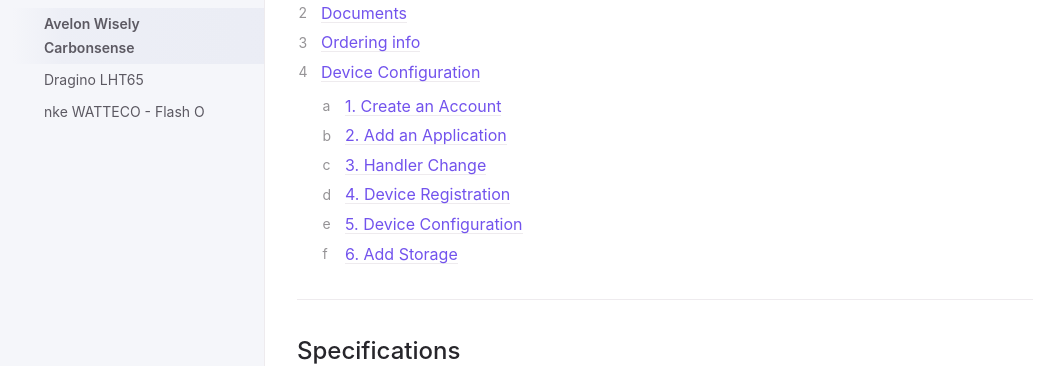
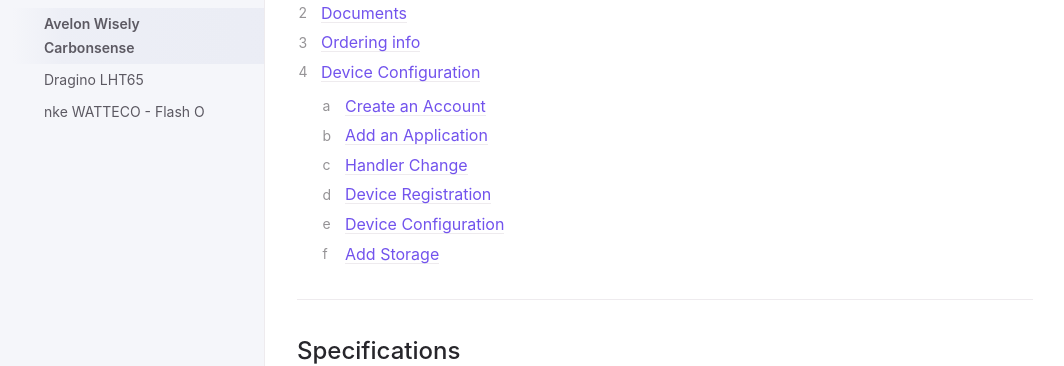
Before and after one commit to hslu-ige-laes/lora-devices-ttn, a Jekyll site: the page built from docs/sensors/avelon-wisely-carbonsense.md, in a window 1280 px wide and 1400 px high, scrolled down 241 px. Shown: the part 164-530 px from the top of the window, without its empty margins (107-1171 px from the left). Built offline with Jekyll 4.4.1, drawn with Linux system fonts in a browser that asks for light colours; some of the changed text lies outside the part shown.

Commit message:
Update avelon-wisely-carbonsense.md

```diff
--- a/docs/sensors/avelon-wisely-carbonsense.md
+++ b/docs/sensors/avelon-wisely-carbonsense.md
@@ -55,7 +55,7 @@ The Wisely Carbonsense is an indoor room sensor to measure temperature, humidity
 ---
 
 ## Device Configuration
-### 1. Create an Account
+### Create an Account
 > To register your device you’ll need a "The Things Network" account.<br>
 > If you don't have one already, please follow these steps:
 
@@ -64,7 +64,7 @@ The Wisely Carbonsense is an indoor room sensor to measure temperature, humidity
 2. Select [Console](https://console.thethingsnetwork.org/) from the menue on top right
 3. From the top right `menu`, select `your name > Settings`. Then change the `default Handler` if the one currently selected is not where you’ll be deploying most of your devices.
 
-### 2. Add an Application
+### Add an Application
 > To keep the payload decoder as simple as possible it is recommended to create an own application only for the avelon wisely carbonsense sensors. You can add multiple sensor of the same type to the application.
 
 1. Log in and open the [Console > Application](https://console.thethingsnetwork.org/).
@@ -78,7 +78,7 @@ The Wisely Carbonsense is an indoor room sensor to measure temperature, humidity
 
 > You will be redirected to the newly added Application page.
 
-### 3. Handler Change
+### Handler Change
 > The Wisely sensors are per default configured for the Avelon Cloud, even if ordered as "self-managed". Thats why we have to detach the device from the avelon cloud.
 
 1. Scan the `QR-Code` with e.g. a Mobile Phone
@@ -96,7 +96,7 @@ The Wisely Carbonsense is an indoor room sensor to measure temperature, humidity
 12. Copy the `Device EUI`, `Application EUI` and `Application Key`, we will need them later on.
 13. Now we have to `reset the device manually` approximately 1-2 minutes after closing the previous dialog by pressing the small button on the back of the device. `5 seconds -> Off` , `2 seconds -> On`
 
-### 4. Device Registration
+### Device Registration
 > Before a device can communicate via "The Things Network" we need to register it with an application.<br>
 > The Avelon Wisely sensors use the so called "Over The Air Activation" (OTAA) and for a secure communication we will need to register the beforehand copied keys.
 
@@ -113,7 +113,7 @@ The Wisely Carbonsense is an indoor room sensor to measure temperature, humidity
 6. The device should log in and you should see a green circle as `Status` in the tab `Device Overview`.
    - if not, please wait several hours and check again. The change of the handler can take a long time...
 
-### 5. Device Configuration
+### Device Configuration
 > Now you can see the incoming telegrams in the tab Data, but their content, the payload, is cryptic...!<br>
 > We need to tell the "The Things Network" where to find e.g. the temperature in these cryptic numbers and letters. We can do that with configuring a "Payload Decoder Function".
 
@@ -221,7 +221,7 @@ FE25F3010B57029325F2010B56027325F3010A56027C25F3010A5702A825F2010A56028625F2010A
 > The Wisely sends a telegram once an hour with four 15 minutes measurements.<br>
 > To keep the amount of data small the payload decoder takes these four measurements and saves the mean value with the timestamp of the last measurement.
 
-### 6. Add Storage
+### Add Storage
 > Normally incoming data in the network only gets forwarded to the end user applications and does not get saved.<br>
 > "The Things Network" offers a seven day storage which is accessible through an API. To activate it, follow these steps.
 
```
